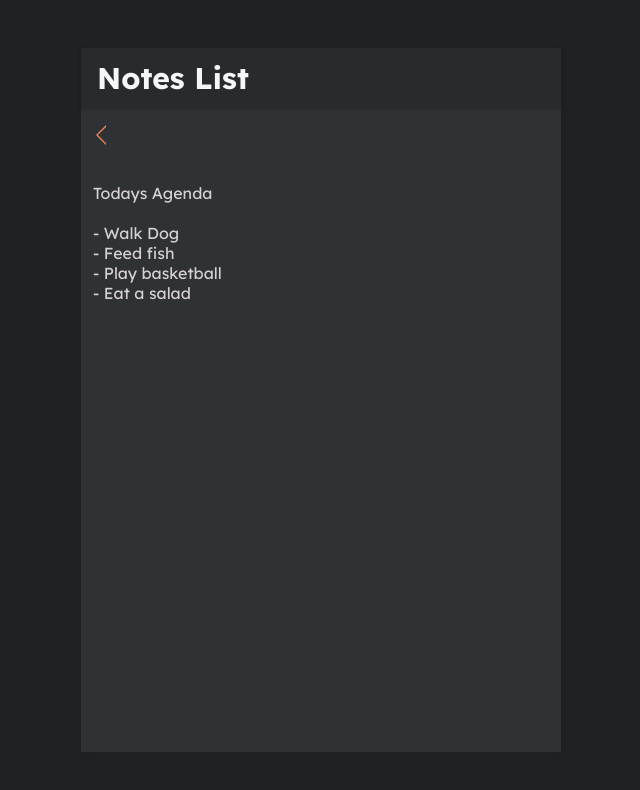
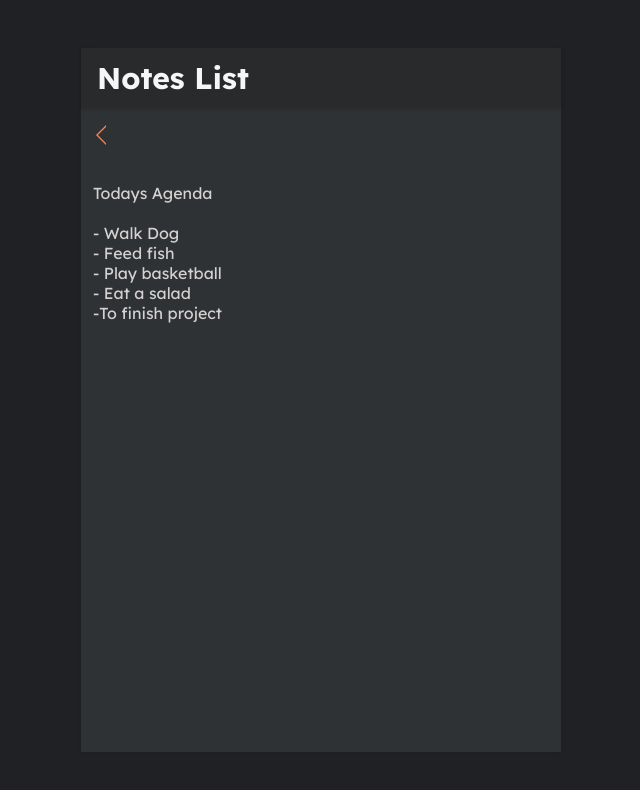
Before and after one commit to KhineThwe/React_Note_App, a React (Create React App) app: page /note/1 in a window 1280 px wide. Shown: the top 790 px of the page, without its empty margins (319-959 px from the left). Built offline with nearby package versions, Linux system fonts and the light colour scheme; data requests are answered from the project's data file.

Commit message:
update note

```diff
--- a/db.json
+++ b/db.json
@@ -1,9 +1,9 @@
 {
-  "notes":[
+  "notes": [
     {
       "id": 1,
-        "body": "Todays Agenda\n\n- Walk Dog\n- Feed fish\n- Play basketball\n- Eat a salad",
-        "updated": "2021-07-14T13:49:02.078653Z"
+      "body": "Todays Agenda\n\n- Walk Dog\n- Feed fish\n- Play basketball\n- Eat a salad\n-To finish project\n",
+      "updated": "2023-01-09T18:31:01.406Z"
     },
     {
       "id": 2,
--- a/src/pages/NotePage.js
+++ b/src/pages/NotePage.js
@@ -1,26 +1,52 @@
-import React from 'react'
-import notes from '../assets/data'
+import React,{useEffect, useState} from 'react'
+//import notes from '../assets/data'
 import {Link} from 'react-router-dom'
 import {ReactComponent as ArrowLeft} from '../assets/arrow-left.svg'
 import {
     useParams
   } from "react-router-dom";
 
-const NotePage = ({}) => {
+const NotePage = ({history}) => {
   let { id } = useParams();
 
-  let note = notes.find(note=>note.id===Number(id))
+  //let note = notes.find(note=>note.id===Number(id))
+  let [note,setNote] = useState(null)
 
+  useEffect(()=>{
+    getNote()
+  },[id])
+
+  let getNote = async ()=>{
+    let response = await fetch(`http://localhost:8000/notes/${id}`)
+    let data = await response.json()
+    console.log(data)
+    setNote(data)
+  }
+
+  let updateNote =async () =>{
+      await fetch(`http://localhost:8000/notes/${id}`,{
+        method : 'PUT',
+        headers : {
+          'Content-Type' : 'application/json'
+        },
+        body: JSON.stringify({...note,'updated':new Date()})
+      })
+  }
+
+  let handleSubmit = ()=>{
+    updateNote()
+    history.push('/')
+  }
   return (
     <div className='note'>
         <div className='note-header'>
            <h3>
               <Link to="/">
-                <ArrowLeft/>
+                <ArrowLeft onClick={handleSubmit}/>
               </Link>
            </h3>
         </div>
-        <textarea value={note?.body}>
+        <textarea  onChange={(e)=>{setNote({...note,'body':e.target.value})}} value={note?.body}>
 
         </textarea>
     </div>
--- a/src/pages/NotesListPage.js
+++ b/src/pages/NotesListPage.js
@@ -1,8 +1,19 @@
-import React from 'react'
-import notes from '../assets/data'
+import React,{useEffect, useState} from 'react'
+//import notes from '../assets/data'
 import ListItem from '../components/ListItem'
 
 const NotesListPage = () => {
+  let [notes,setNotes] = useState([])
+
+  useEffect(()=>{
+    getNotes()
+  },[])
+
+  let getNotes = async() => {
+    let response  = await fetch('http://localhost:8000/notes/')
+    let data = await response.json()
+    setNotes(data)
+  }
   return (
     <div className='notes'>
       <div className='notes-header'>
```
Lines whose indentation alone changed are shown as unchanged.
